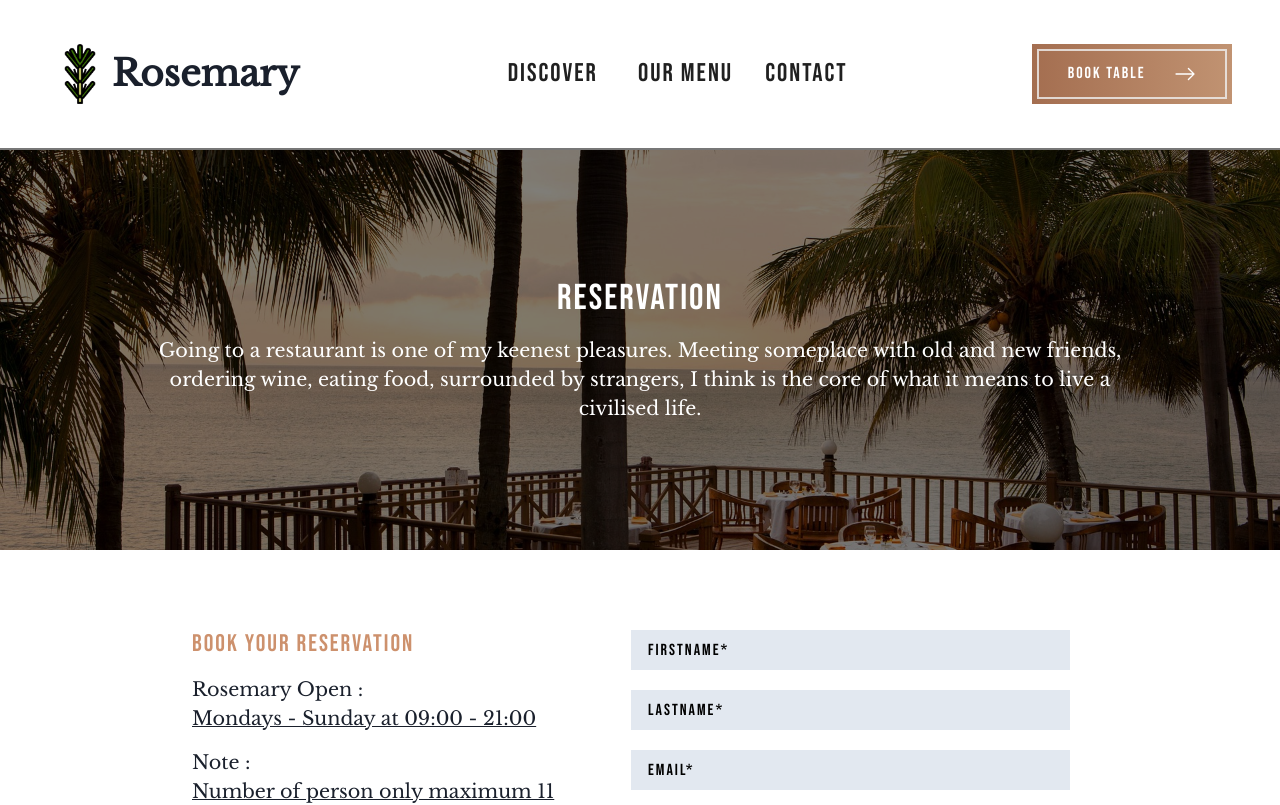
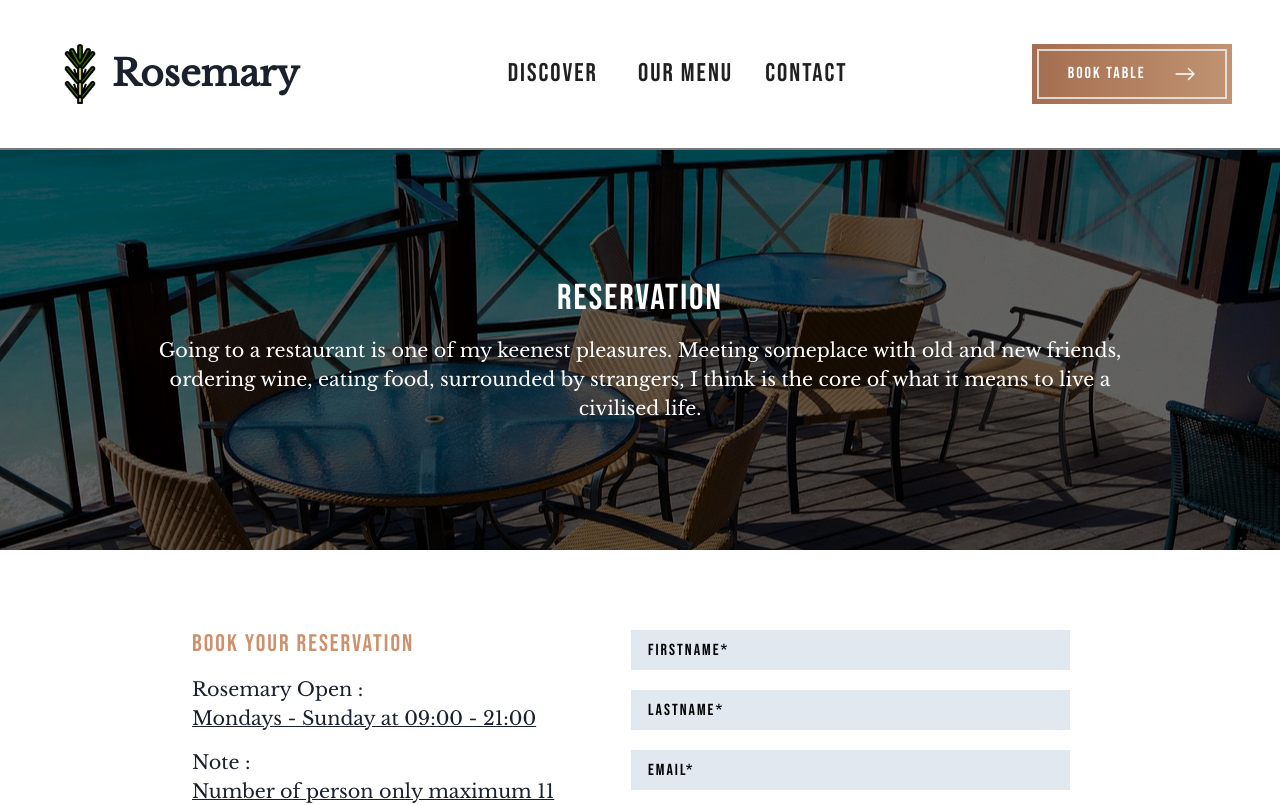
Before and after one commit to driyant/rosemary, a React (Create React App) app: page /reservation in a window 1280 px wide. Shown: the top 805 px of the page. Built offline with nearby package versions, Linux system fonts and the light colour scheme.

Commit message:
Fixing nesting button dom element

```diff
--- a/src/components/Footer/Footer.js
+++ b/src/components/Footer/Footer.js
@@ -157,7 +157,6 @@ const Footer = () => {
               />
               {progessIsShow && <Spinner color="white.500" />}
               <Box
-                as="button"
                 backgroundColor="#F2F2F2"
                 h="50px"
                 p="5px"
--- a/src/components/Nav/Nav.js
+++ b/src/components/Nav/Nav.js
@@ -181,17 +181,10 @@ const Nav = () => {
             d={{ base: "block", lg: "none" }}
           >
             <Link
-              as={ReachLink}
               _hover={{
                 transition: "0.5s ease",
                 color: "#CD916D",
                 borderBottom: "1px solid #CD916D",
-              }}
-              style={({ isActive }) => {
-                return {
-                  color: isActive ? "#CD916D" : "",
-                  borderBottom: isActive ? "1px solid #CD916D" : "",
-                };
               }}
               textDecor="none"
               to="/reservation"
--- a/src/pages/Reservation/Reservation.js
+++ b/src/pages/Reservation/Reservation.js
@@ -181,7 +181,7 @@ const Reservation = () => {
   return (
     <>
       <Nav />
-      <Header bgImage={beachResort} bgColor="rgba(0, 0, 0, 0.5)">
+      <Header bgImage={beachResort} bgColor="rgba(0, 0, 0, 0.6)">
         <Box
           textAlign="center"
           d="flex"
```
Also changed, not shown: src/images/beach_resort.jpg.
